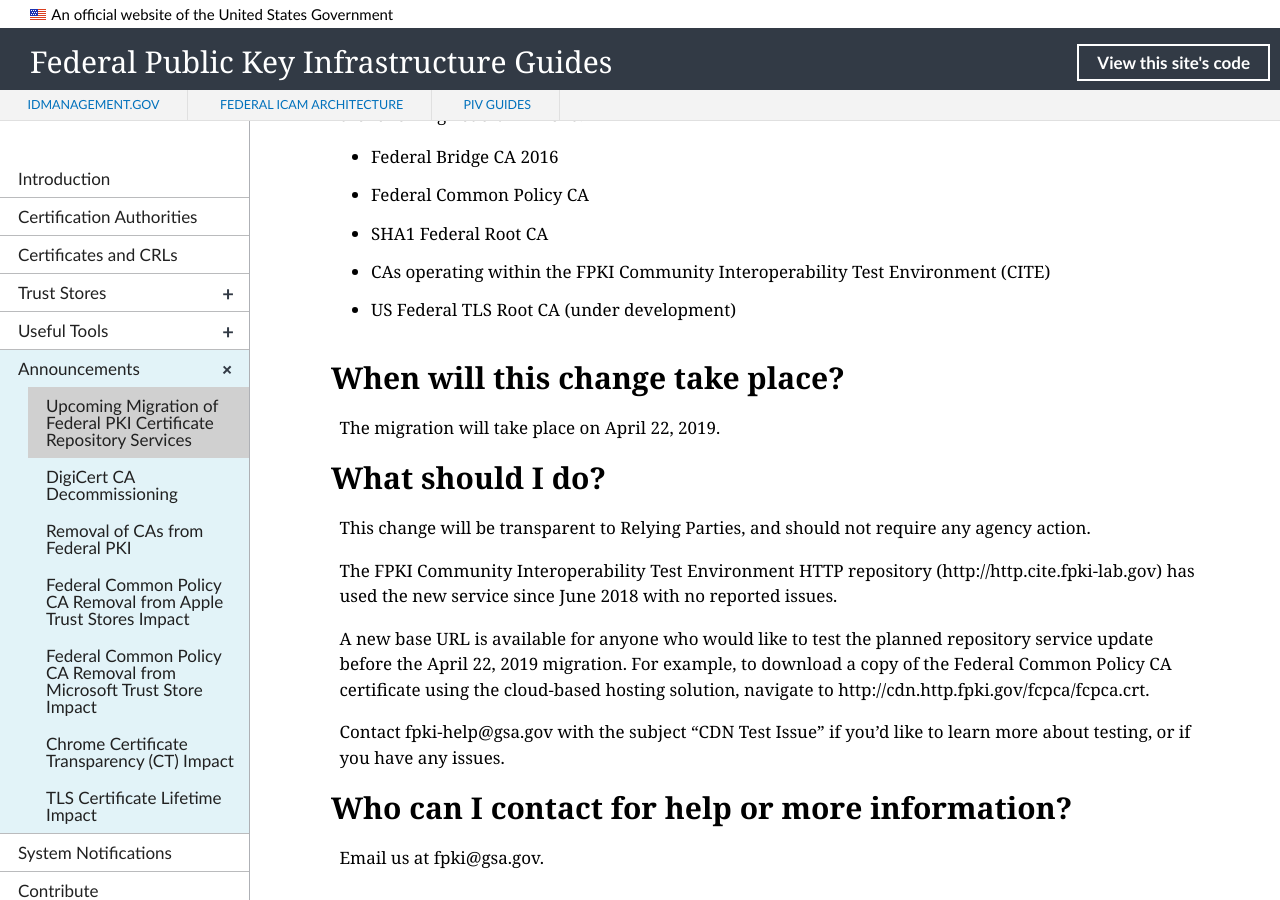
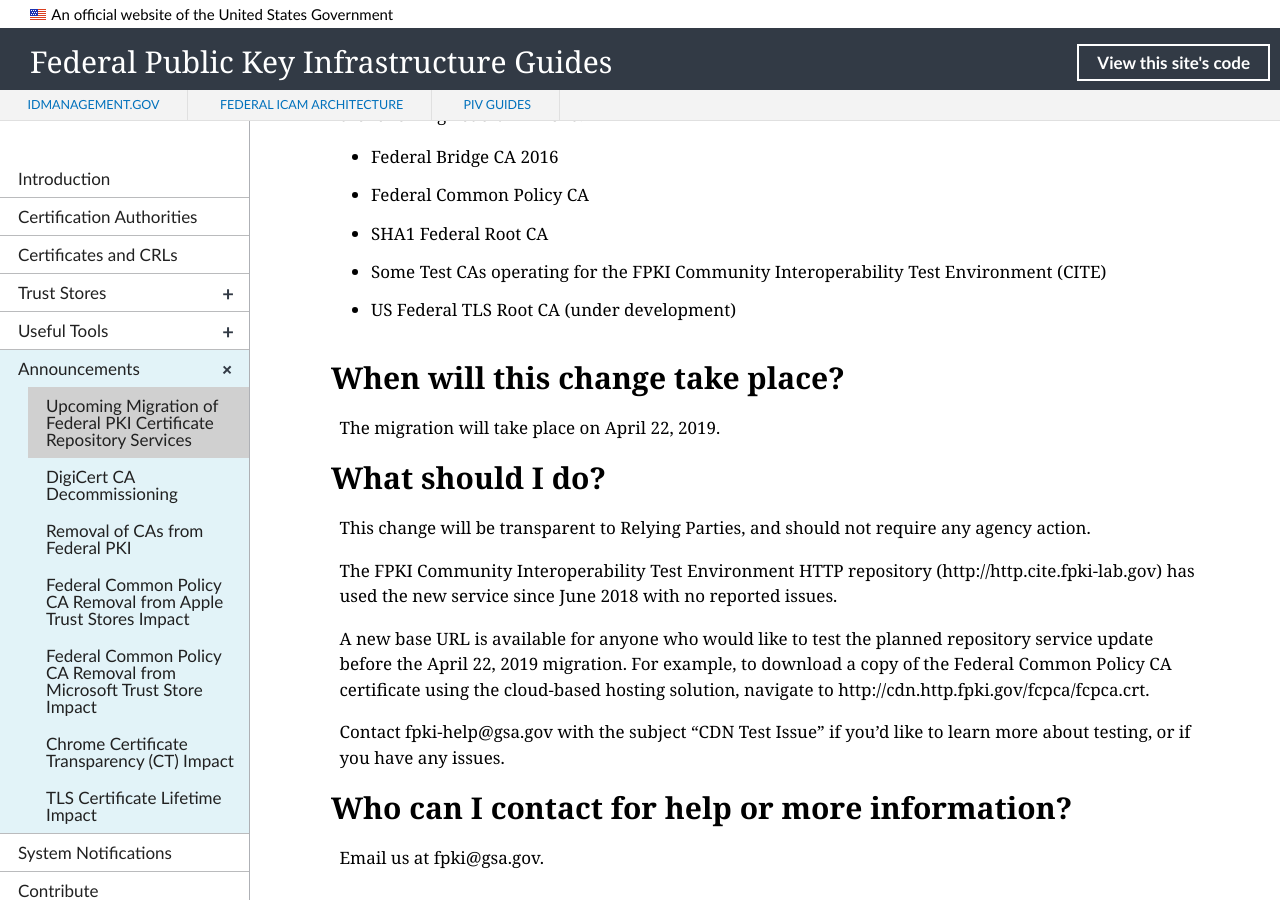
Before and after one commit to GSA/fpki-guides, a Jekyll site: the page built from _announcements/01_fpki-repository-migration.md, in a window 1280 px wide and 900 px high, scrolled down 528 px. Built offline with Jekyll 4.4.1, drawn with Linux system fonts in a browser that asks for light colours; nearby versions of some CDN libraries; library files that are not in the unit come from our copies.

Commit message:
Update _announcements/01_fpki-repository-migration.md
Co-Authored-By: ryancdickson <ryan.dickson@certipath.com>

```diff
--- a/_announcements/01_fpki-repository-migration.md
+++ b/_announcements/01_fpki-repository-migration.md
@@ -18,7 +18,7 @@
 - Federal Bridge CA 2016
 - Federal Common Policy CA
 - SHA1 Federal Root CA
-- CAs operating within the FPKI Community Interoperability Test Environment (CITE)
+- Some Test CAs operating for the FPKI Community Interoperability Test Environment (CITE)
 - US Federal TLS Root CA (under development)
 
 ## When will this change take place?
```
